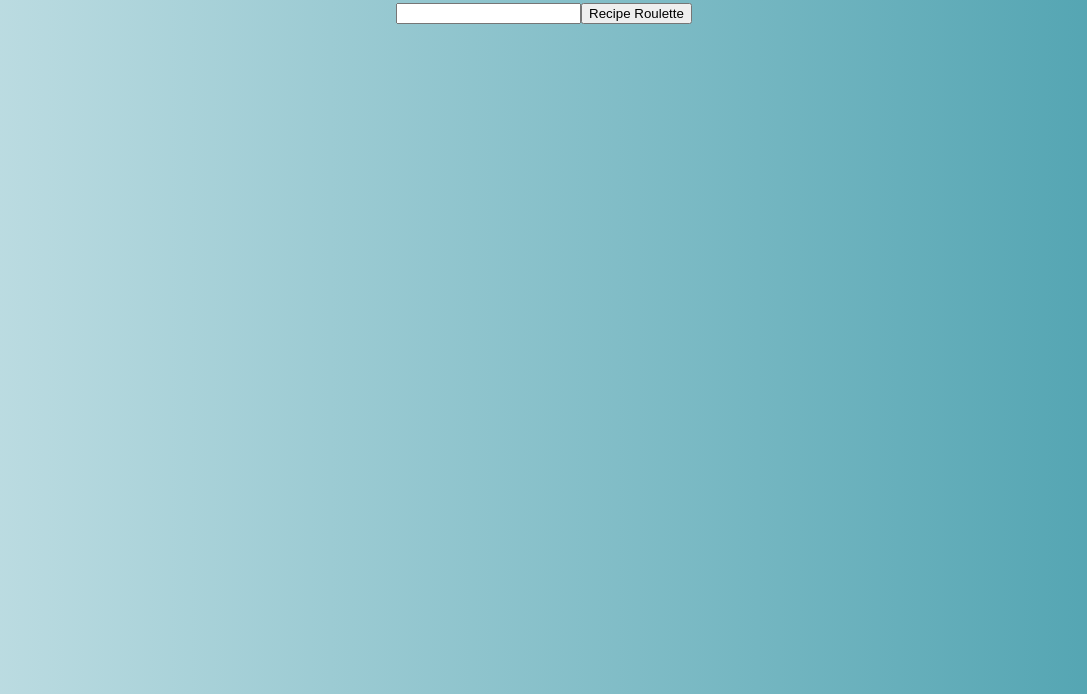
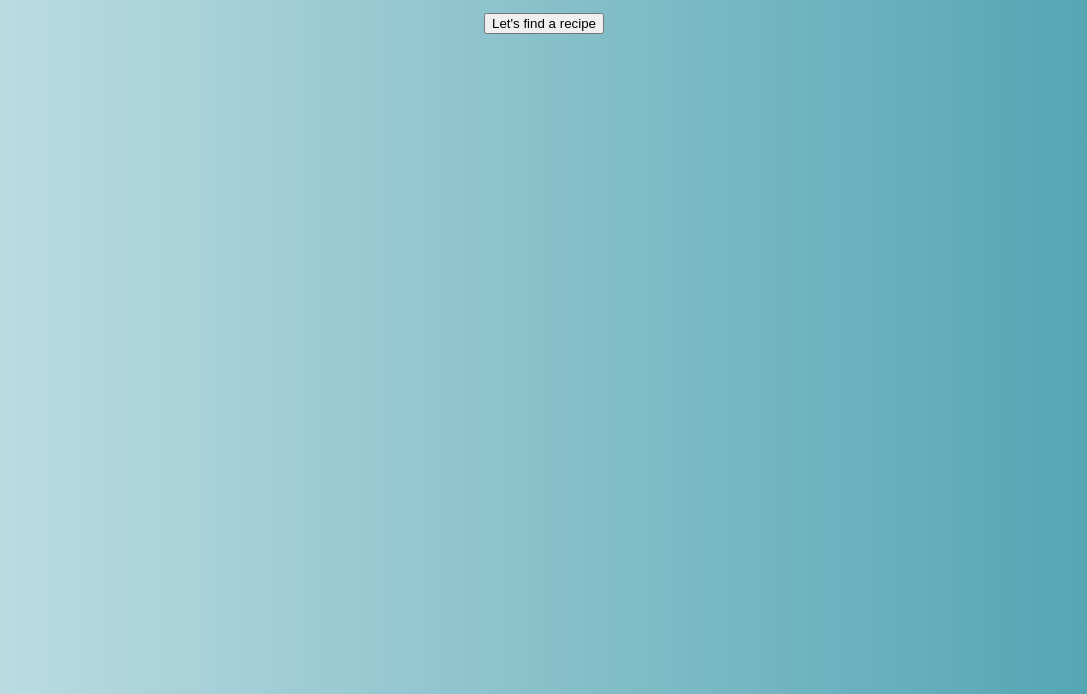
Before and after one commit to eerikson/salt-and-pepper, a plain HTML site: page index.html in a window 1280 px wide. Shown: the part 106-800 px from the top of the page, without its empty margins (96-1183 px from the left). Drawn offline with nearby package versions, Linux system fonts and the light colour scheme.

Commit message:
Added start button to toggle hidden class on off

```diff
--- a/app.js
+++ b/app.js
@@ -1,4 +1,14 @@
 var Edamam_URL = 'https://api.edamam.com/search';
+
+$("#start").on('click', function starting(){
+  $("#start").addClass("hidden");
+  displayContent();
+});
+
+function displayContent(start){
+  $("#container").removeClass("hidden");
+};
+
 
 function getDataFromApi(searchTerm, callback) {
   var settings = {
--- a/index.html
+++ b/index.html
@@ -6,7 +6,10 @@
 </head>
 <body>
   <h3>Salt and Pepper</h3>
-  <div id="container">
+  <div id="begin">
+    <button id="start" type="submit">Let's find a recipe</button>
+  </div>
+  <div id="container" class="hidden">
     <form action="#" class="js-search-form">
       <label for="query"></label>
       <input type="text" class="js-query">
--- a/main.css
+++ b/main.css
@@ -11,6 +11,25 @@ h3{
 	justify-content: center;
 }
 
+#begin {
+	padding-top: 10px;
+	display: flex;
+	justify-content: center;
+	width: auto;
+
+}
+
+#start {
+	display: flex;
+	flex-wrap: row;
+	justify-content: center;
+	align-content: center;
+}
+
+.hidden {
+	visibility: hidden;
+}
+
 #container{
 	display: flex;
 	flex-direction: column;
@@ -19,6 +38,7 @@ h3{
 }
 
 .js-search-form {
+	padding-top: 25px;
 	color: white;
 	display: flex;
 	justify-content: center;
```
